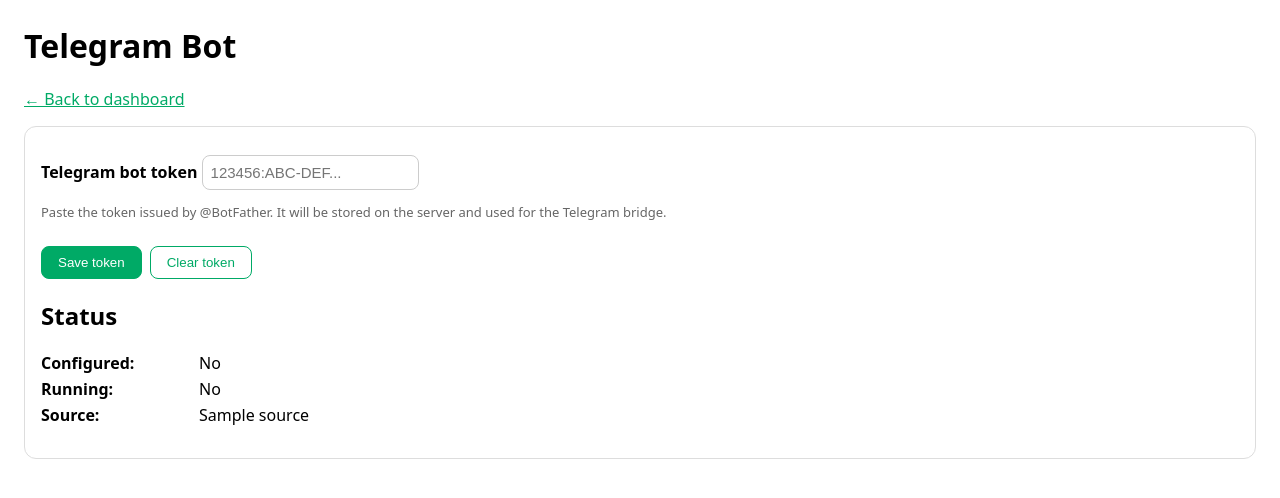
After one commit to M-Aga/coman, a Python web app: template modules/ui/templates/telegram.html in a window 1280 px wide. The commit adds this page. Shown: the top 498 px of the page. Run offline with Jinja, Linux system fonts and the light colour scheme; the template is opened without the code that fills it: most values are stand-ins (such as "Sample title", 1, 10 or a date in 2020).

Commit message:
Add web control to configure Telegram bot token

```diff
--- a/modules/ui/templates/index.html
+++ b/modules/ui/templates/index.html
@@ -5,4 +5,6 @@
 <div class="card"><a href="/ui/tools">Tools</a></div>
 <div class="card"><a href="/ui/integrations">Integrations</a></div>
 <div class="card"><a href="/ui/rules">Rules (Extended)</a></div>
+<div class="card"><a href="/ui/telegram">Telegram Bot</a></div>
+<div class="card"><a href="/ui/analysis">Text Analysis</a></div>
 </body></html>
--- /dev/null
+++ b/modules/ui/templates/telegram.html
@@ -0,0 +1,74 @@
+<!doctype html>
+<html>
+<head>
+  <meta charset="utf-8">
+  <title>Coman UI &mdash; Telegram Bot</title>
+  <style>
+    body{font-family:system-ui,Arial;margin:24px}
+    a{color:#0a6}
+    .card{border:1px solid #ddd;border-radius:12px;padding:16px;margin:12px 0}
+    form{display:flex;flex-direction:column;gap:12px;margin-top:12px}
+    label{font-weight:600}
+    input[type="password"],input[type="text"]{padding:8px;border:1px solid #ccc;border-radius:8px;font-size:15px}
+    .actions{display:flex;gap:8px}
+    button{padding:8px 16px;border-radius:8px;border:1px solid #0a6;background:#0a6;color:#fff;cursor:pointer}
+    button:hover{background:#088}
+    button.secondary{background:#fff;color:#0a6}
+    button.secondary:hover{background:#f0f7f4}
+    .notice{border-radius:8px;padding:10px;margin:8px 0}
+    .notice.success{background:#e6f4ea;color:#0a6;border:1px solid #8bc49b}
+    .notice.error{background:#fdecea;color:#b00020;border:1px solid #f5c2c7}
+    .notice.info{background:#eef5ff;color:#1b4d89;border:1px solid #9db5e0}
+    .status-block{margin-top:16px}
+    .status-row{display:flex;gap:8px;margin:4px 0}
+    .status-row dt{font-weight:600;min-width:110px}
+    .hint{font-size:13px;color:#666}
+  </style>
+</head>
+<body>
+  <h1>Telegram Bot</h1>
+  <p><a href="/ui">&larr; Back to dashboard</a></p>
+  <div class="card">
+    {% if message %}
+    <div class="notice success">{{ message }}</div>
+    {% endif %}
+    {% if error %}
+    <div class="notice error">{{ error }}</div>
+    {% endif %}
+    <form method="post" action="/ui/telegram/save">
+      <div>
+        <label for="token">Telegram bot token</label>
+        <input id="token" name="token" type="password" placeholder="123456:ABC-DEF..." autocomplete="off">
+        <p class="hint">Paste the token issued by @BotFather. It will be stored on the server and used for the Telegram bridge.</p>
+      </div>
+      <div class="actions">
+        <button type="submit" name="action" value="save">Save token</button>
+        <button type="submit" name="action" value="clear" class="secondary">Clear token</button>
+      </div>
+    </form>
+    {% if status.get('source') == 'env' %}
+    <div class="notice info">Token is currently provided via the <code>TELEGRAM_BOT_TOKEN</code> environment variable. Saving a new token here overrides it until the next restart.</div>
+    {% endif %}
+    <div class="status-block">
+      <h2>Status</h2>
+      {% if status %}
+      {% set source = status.get('source', 'unknown') %}
+      {% if source == 'env' %}{% set source_label = 'Environment' %}
+      {% elif source == 'file' %}{% set source_label = 'Saved file' %}
+      {% elif source == 'none' %}{% set source_label = 'Not configured' %}
+      {% else %}{% set source_label = source|capitalize %}{% endif %}
+      <dl>
+        <div class="status-row"><dt>Configured:</dt><dd>{{ 'Yes' if status.get('configured') else 'No' }}</dd></div>
+        <div class="status-row"><dt>Running:</dt><dd>{{ 'Yes' if status.get('running') else 'No' }}</dd></div>
+        <div class="status-row"><dt>Source:</dt><dd>{{ source_label }}</dd></div>
+        {% if status.get('token_tail') %}
+        <div class="status-row"><dt>Token suffix:</dt><dd>&hellip;{{ status.get('token_tail') }}</dd></div>
+        {% endif %}
+      </dl>
+      {% else %}
+      <p>No status information is currently available.</p>
+      {% endif %}
+    </div>
+  </div>
+</body>
+</html>
```
Also changed, not shown: core/config.py (+43 -1 lines), modules/telegram_module/module.py (+14 -1 lines), modules/ui/mount.py (+112 -7 lines), modules/ui/templates/analysis.html (added, +37 -0 lines).
